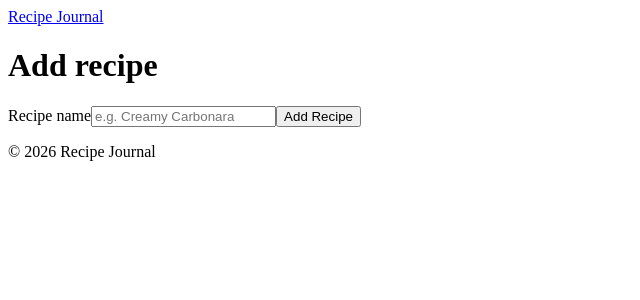
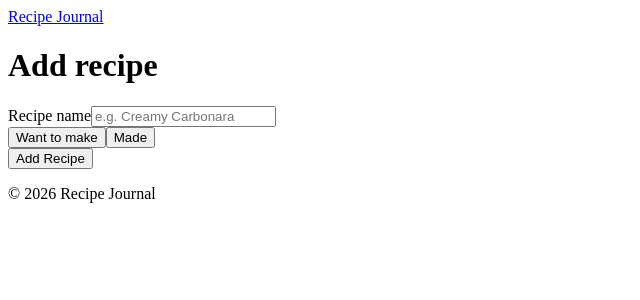
Before and after one commit to ngeliecode/recipe-journal, a React (Vite) app: page /recipes/add in a window 1280 px wide. Shown: the top 300 px of the page, without its empty margins (0-640 px from the left). Built offline with nearby package versions, Linux system fonts and the light colour scheme.

Commit message:
Add status selection when creating and updating recipes

```diff
--- /dev/null
+++ b/src/components/RecipeForm.tsx
@@ -0,0 +1,57 @@
+import { useState } from 'react'
+import StatusSelector from './StatusSelector'
+
+type RecipeFormProps = {
+  onSubmit: (
+    e: React.SubmitEvent<HTMLFormElement>,
+    formData: { title: string; status: 'Want to make' | 'Made' },
+  ) => void
+  loading: boolean
+}
+
+const RecipeForm = ({ onSubmit, loading }: RecipeFormProps) => {
+  const [formData, setFormData] = useState<{
+    title: string
+    status: 'Want to make' | 'Made'
+  }>({
+    title: '',
+    status: 'Want to make',
+  })
+
+  const handleChange = (
+    e: React.ChangeEvent<
+      HTMLInputElement | HTMLTextAreaElement | HTMLSelectElement
+    >,
+  ) => {
+    setFormData((prev) => ({
+      ...prev,
+      [e.target.name]: e.target.value,
+    }))
+  }
+
+  return (
+    <form onSubmit={(e) => onSubmit(e, formData)}>
+      <label htmlFor="title">Recipe name</label>
+      <input
+        type="text"
+        id="title"
+        name="title"
+        value={formData.title}
+        onChange={handleChange}
+        placeholder="e.g. Creamy Carbonara"
+        required
+      />
+
+      <StatusSelector
+        status={formData.status}
+        onChange={(status) => setFormData((prev) => ({ ...prev, status }))}
+      />
+
+      <button type="submit" disabled={loading}>
+        Add Recipe
+      </button>
+    </form>
+  )
+}
+
+export default RecipeForm
--- /dev/null
+++ b/src/components/StatusSelector.tsx
@@ -0,0 +1,28 @@
+type StatusSelectorProps = {
+  status: 'Want to make' | 'Made'
+  onChange: (status: 'Want to make' | 'Made') => void
+}
+
+const StatusSelector = ({ status, onChange }: StatusSelectorProps) => {
+  return (
+    <div className="status-selector">
+      <button
+        type="button"
+        className={status === 'Want to make' ? 'active' : ''}
+        onClick={() => onChange('Want to make')}
+      >
+        Want to make
+      </button>
+
+      <button
+        type="button"
+        className={status === 'Made' ? 'active' : ''}
+        onClick={() => onChange('Made')}
+      >
+        Made
+      </button>
+    </div>
+  )
+}
+
+export default StatusSelector
--- a/src/pages/AddRecipe.tsx
+++ b/src/pages/AddRecipe.tsx
@@ -1,30 +1,19 @@
-import { useState } from 'react'
 import { useNavigate } from 'react-router'
 import { useAddRecipe } from '../hooks/useAddRecipe'
+import RecipeForm from '../components/RecipeForm'
 
 const AddRecipe = () => {
   const { addRecipe, loading, error } = useAddRecipe()
   const navigate = useNavigate()
 
-  const [formData, setFormData] = useState({
-    title: '',
-  })
-
-  const handleChange = (
-    e: React.ChangeEvent<
-      HTMLInputElement | HTMLTextAreaElement | HTMLSelectElement
-    >,
+  const handleSubmit = async (
+    event: React.SubmitEvent<HTMLFormElement>,
+    formData: { title: string; status: 'Want to make' | 'Made' },
   ) => {
-    setFormData((prev) => ({
-      ...prev,
-      [e.target.name]: e.target.value,
-    }))
-  }
-
-  const handleSubmit = async (e: React.FormEvent<HTMLFormElement>) => {
-    e.preventDefault()
+    event.preventDefault()
 
     const newRecipe = await addRecipe(formData)
+
     if (newRecipe) {
       navigate(`/recipes/${newRecipe.id}`)
     }
@@ -34,22 +23,7 @@ const AddRecipe = () => {
     <>
       <h1>Add recipe</h1>
 
-      <form onSubmit={handleSubmit}>
-        <label htmlFor="title">Recipe name</label>
-        <input
-          type="text"
-          id="title"
-          name="title"
-          value={formData.title}
-          onChange={handleChange}
-          placeholder="e.g. Creamy Carbonara"
-          required
-        />
-
-        <button type="submit" disabled={loading}>
-          Add Recipe
-        </button>
-      </form>
+      <RecipeForm onSubmit={handleSubmit} loading={loading} />
 
       {loading && <p>Saving recipe...</p>}
       {error && <p>{error}</p>}
--- a/src/pages/Recipe.tsx
+++ b/src/pages/Recipe.tsx
@@ -1,7 +1,8 @@
+import { useState } from 'react'
 import { useParams } from 'react-router'
 import { useRecipe } from '../hooks/useRecipe'
 import { useUpdateRecipe } from '../hooks/useUpdateRecipe'
-import { useState } from 'react'
+import StatusSelector from '../components/StatusSelector'
 
 const Recipe = () => {
   const { id } = useParams()
@@ -34,6 +35,14 @@ const Recipe = () => {
     <>
       <h1>{newTitle || recipe.title}</h1>
 
+      <StatusSelector
+        status={recipe.status}
+        onChange={(status) => {
+          if (!id) return
+          updateRecipe(id, { status })
+        }}
+      />
+
       <label htmlFor="newTitle">New recipe name</label>
       <input
         type="text"
@@ -46,7 +55,6 @@ const Recipe = () => {
         Update recipe
       </button>
 
-      {updating && <p>Updating recipe...</p>}
       {updateError && <p>{updateError}</p>}
     </>
   )
```
